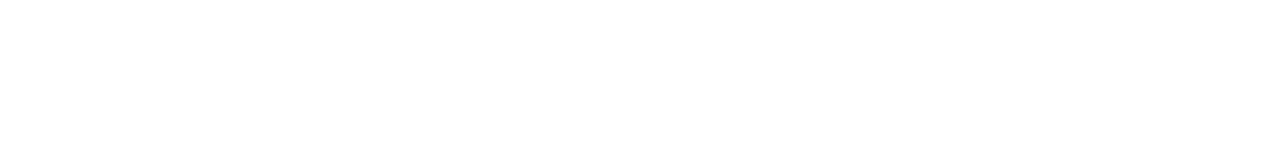
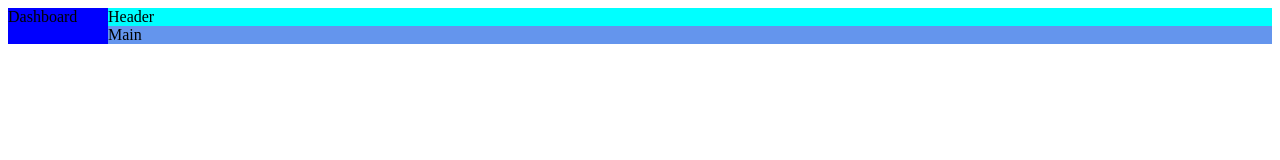
Before and after one commit to MxRi007/git_grid, a plain HTML site: page index.html in a window 1280 px wide. Drawn offline with Linux system fonts and the light colour scheme.

Commit message:
Create sidebar, header and main-content elements and align them with grid

```diff
--- a/index.html
+++ b/index.html
@@ -9,5 +9,19 @@
 </head>
 <body>
 
+    <div class="container">
+
+        <div class="sidebar">Dashboard</div>
+
+        <div>
+
+            <div class="header">Header</div>
+            <div class="main-content">Main</div>
+        </div>
+
+
+
+    </div>
+
 </body>
 </html>
--- a/style.css
+++ b/style.css
@@ -0,0 +1,16 @@
+.container {
+    display:grid;
+    grid-template-columns: 100px 1fr;
+}
+
+.sidebar {
+    background-color: blue;
+}
+
+.header {
+    background-color: aqua;
+}
+
+.main-content {
+    background:cornflowerblue;
+}
```
